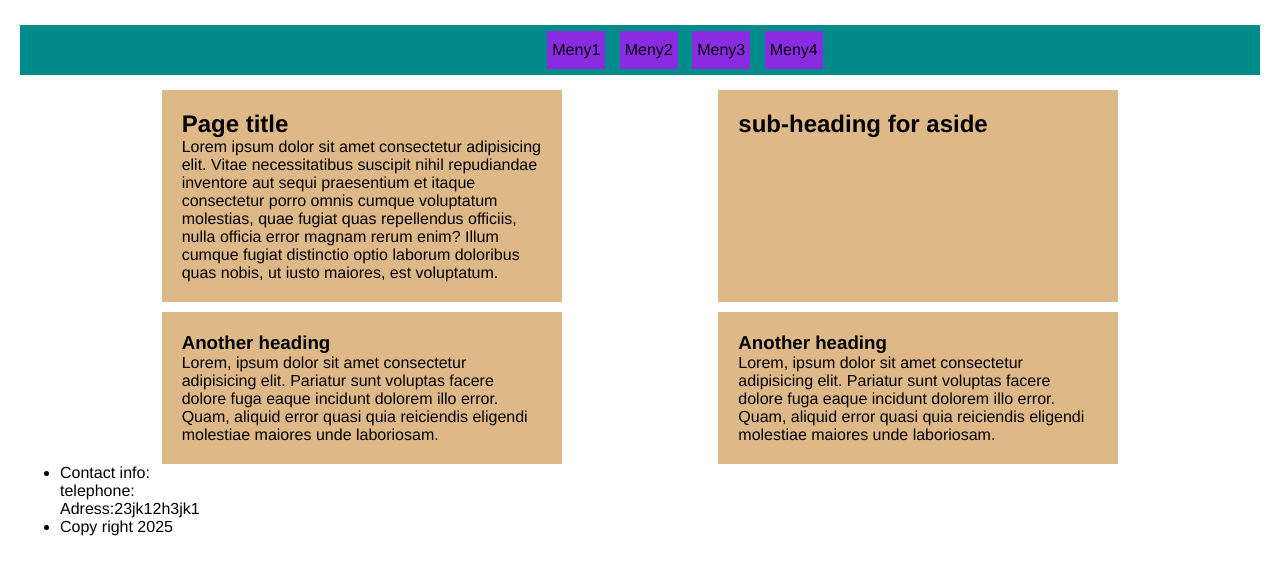
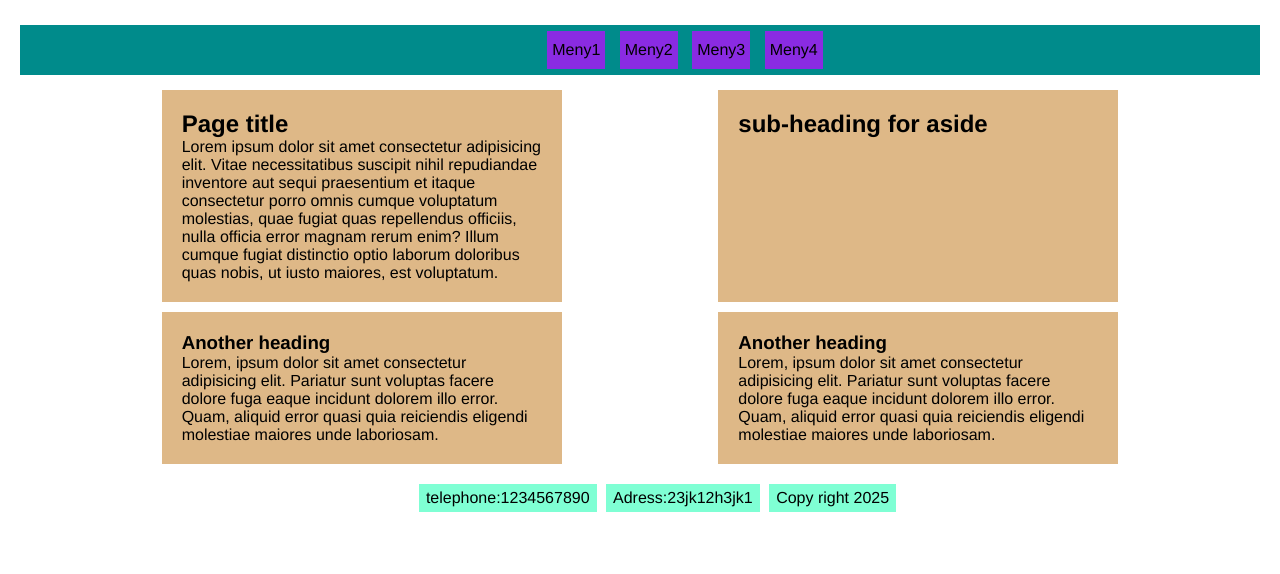
Before and after one commit to Zackax/DATA1200, a plain HTML site: page hamburgerMeny/index.html in a window 1280 px wide. Drawn offline with nearby package versions, Linux system fonts and the light colour scheme.

Commit message:
added footer

```diff
--- a/hamburgerMeny/index.html
+++ b/hamburgerMeny/index.html
@@ -59,14 +59,10 @@
       </div>
     </main>
     <footer>
-      <nav id="footer">
+      <nav>
         <ul>
-          <li>
-            Contact info:
-            <p>telephone:</p>
-            <p>Adress:23jk12h3jk1</p>
-            <p></p>
-          </li>
+          <li>telephone:1234567890</li>
+          <li>Adress:23jk12h3jk1</li>
           <li>Copy right 2025</li>
         </ul>
       </nav>
--- a/hamburgerMeny/style.css
+++ b/hamburgerMeny/style.css
@@ -42,10 +42,8 @@ body {
   }
 
   menu {
-    position: fixed;
-    z-index: 1;
-    left: 0px;
-    top: 75px;
+    position: sticky;
+
     display: none;
   }
   .menu-icon {
@@ -101,3 +99,20 @@ article {
   max-width: 400px;
   min-width: 120px;
 }
+footer {
+  margin-top: 20px;
+  display: flex;
+  align-items: center;
+  justify-content: center;
+  bottom: 0px;
+}
+footer nav ul li {
+  display: inline-block;
+  list-style: none;
+  padding-left: 7px;
+  padding-right: 7px;
+  padding-top: 5px;
+  padding-bottom: 5px;
+  background-color: aquamarine;
+  margin-right: 5px;
+}
```
